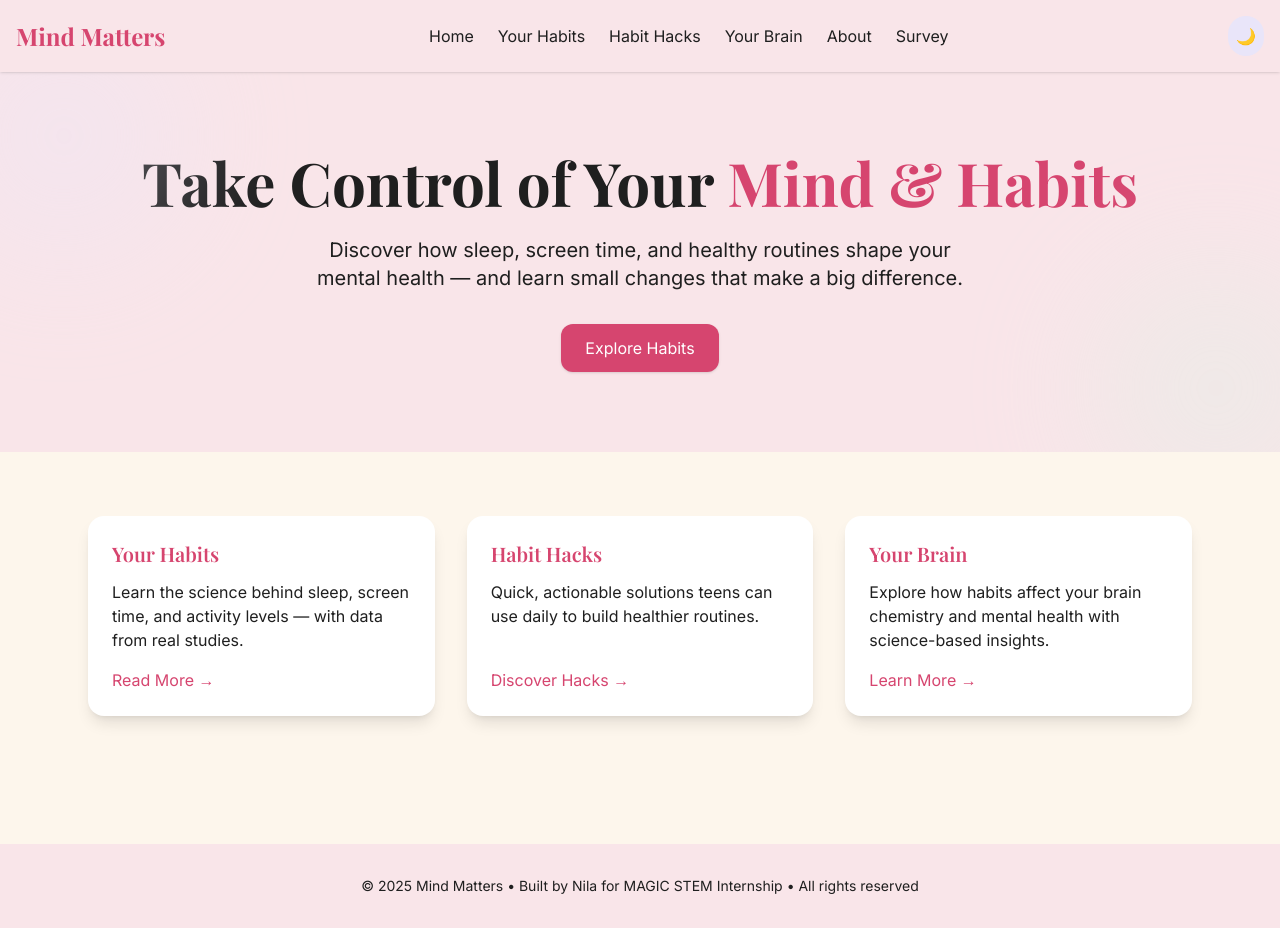
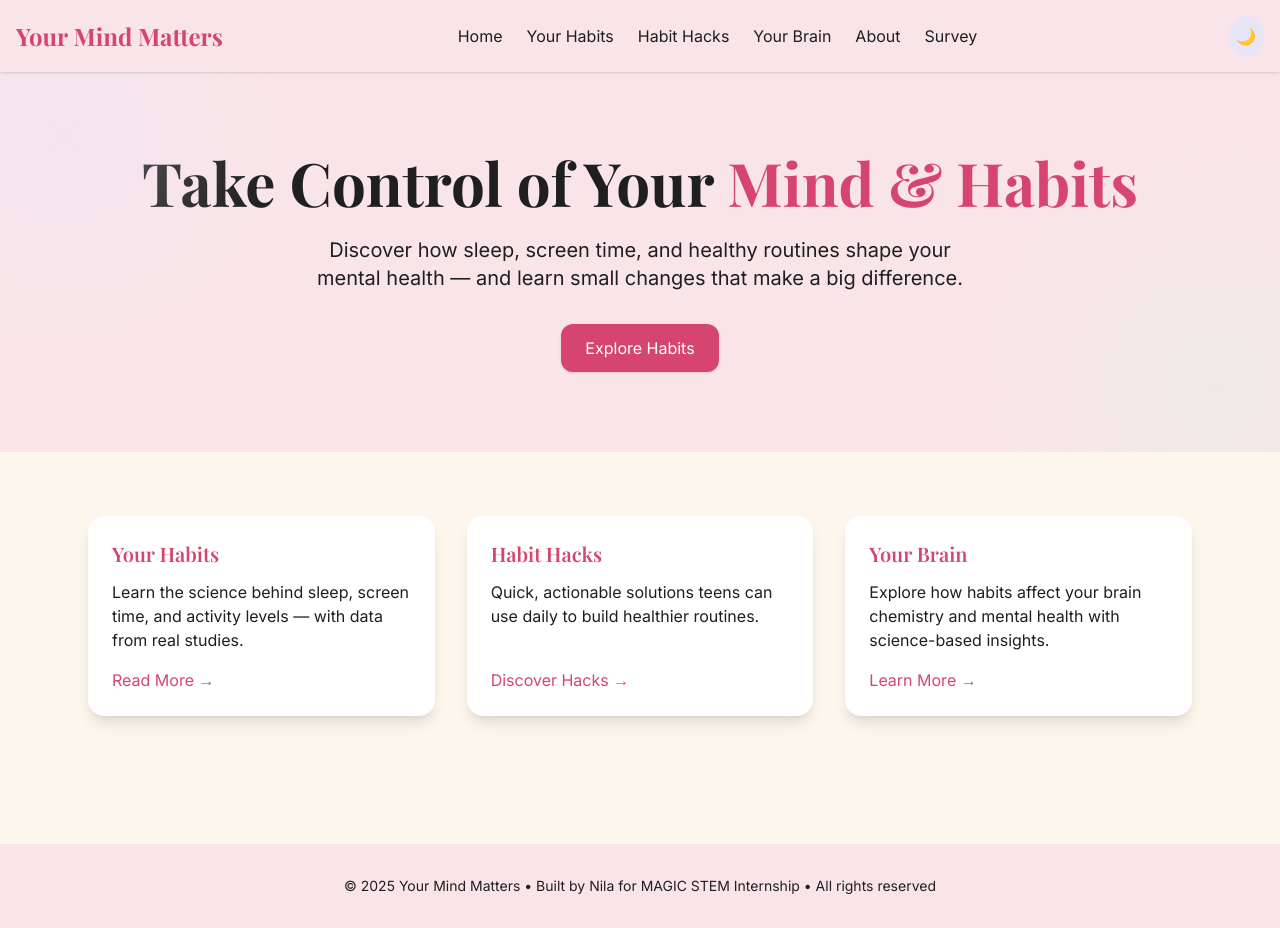
Before and after one commit to nilanatarajan09-oss/mind-matters, a plain HTML site: page index.html in a window 1280 px wide. Drawn offline with nearby package versions, Linux system fonts and the light colour scheme.

Commit message:
index.html
2nd style update

```diff
--- a/index.html
+++ b/index.html
@@ -3,7 +3,7 @@
   <head>
     <meta charset="UTF-8" />
     <meta name="viewport" content="width=device-width, initial-scale=1.0" />
-    <title>Mind Matters</title>
+    <title>Your Mind Matters</title>
     <!-- Tailwind CDN -->
     <script src="https://cdn.tailwindcss.com"></script>
     <script>
@@ -38,7 +38,7 @@
     <header class="bg-pinky dark:bg-ink sticky top-0 z-50 shadow">
       <div class="max-w-7xl mx-auto px-4 py-4 flex justify-between items-center">
         <a href="index.html" class="text-2xl font-serif font-bold text-raspberry"
-          >Mind Matters</a
+          >Your Mind Matters</a
         >
         <nav class="hidden md:flex space-x-6 font-medium">
           <a href="index.html" class="hover:text-raspberry">Home</a>
@@ -134,8 +134,8 @@
     <footer class="bg-pinky dark:bg-ink py-8 mt-16">
       <div class="max-w-6xl mx-auto px-6 text-center text-sm">
         <p>
-          © 2025 Mind Matters • Built by Nila for MAGIC STEM Internship • All
-          rights reserved
+          © 2025 Your Mind Matters • Built by Nila for MAGIC STEM Internship •
+          All rights reserved
         </p>
       </div>
     </footer>
```
